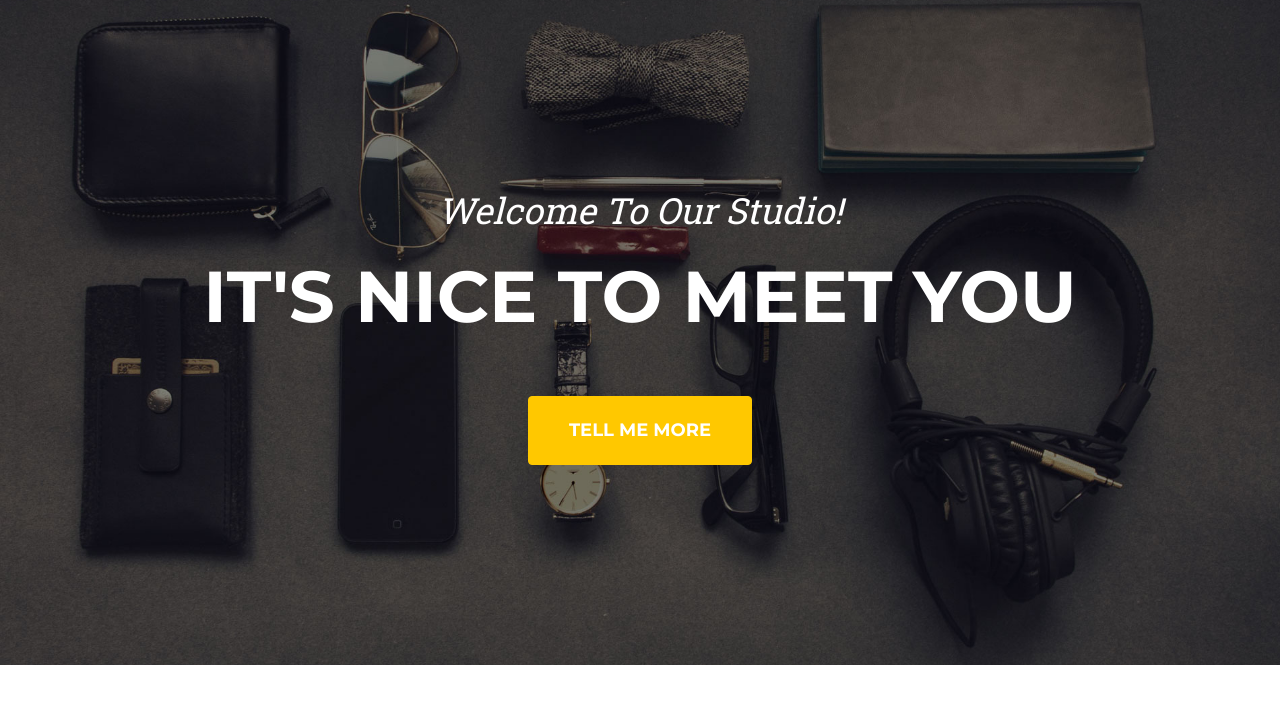
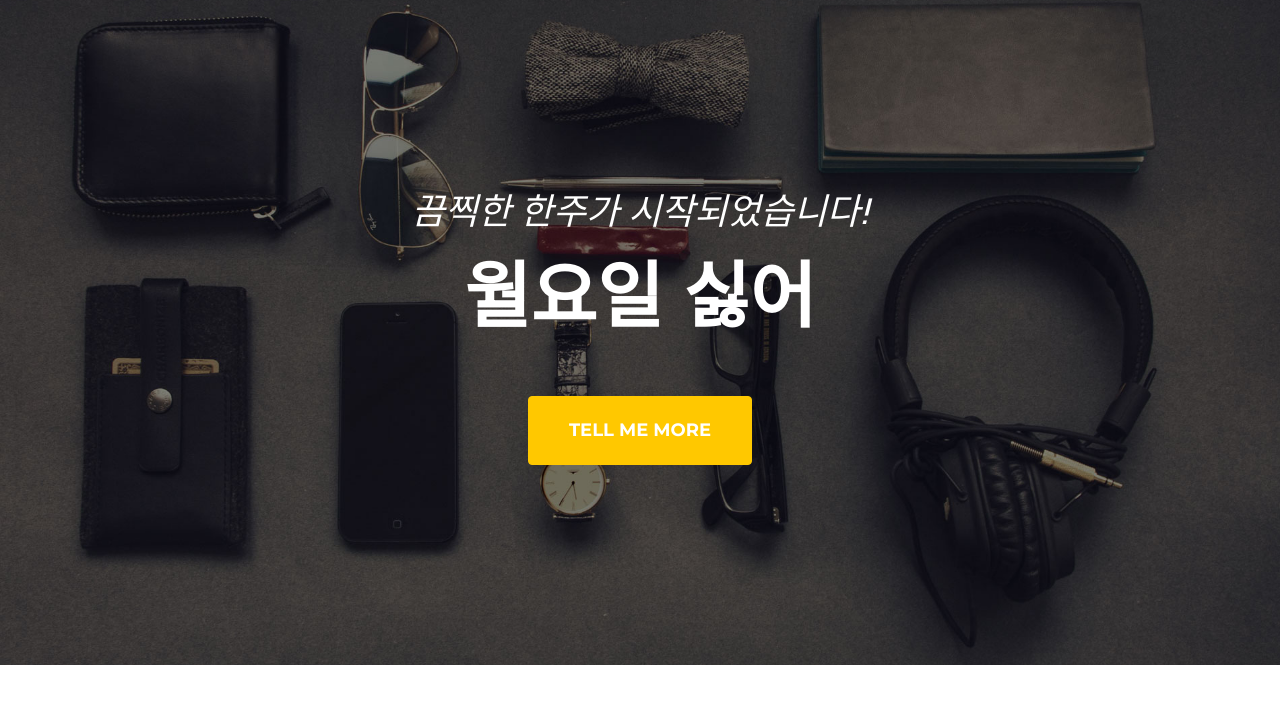
Before and after one commit to rythemckh/company-project, a plain HTML site: page index.html in a window 1280 px wide. Shown: the part 80-800 px from the top of the page. Drawn offline with nearby package versions, Linux system fonts and the light colour scheme.

Commit message:
member first commit

```diff
--- a/index.html
+++ b/index.html
@@ -39,8 +39,8 @@
         <!-- Masthead-->
         <header class="masthead">
             <div class="container">
-                <div class="masthead-subheading">Welcome To Our Studio!</div>
-                <div class="masthead-heading text-uppercase">It's Nice To Meet You</div>
+                <div class="masthead-subheading">끔찍한 한주가 시작되었습니다!</div>
+                <div class="masthead-heading text-uppercase">월요일 싫어</div>
                 <a class="btn btn-primary btn-xl text-uppercase" href="#services">Tell Me More</a>
             </div>
         </header>
```
